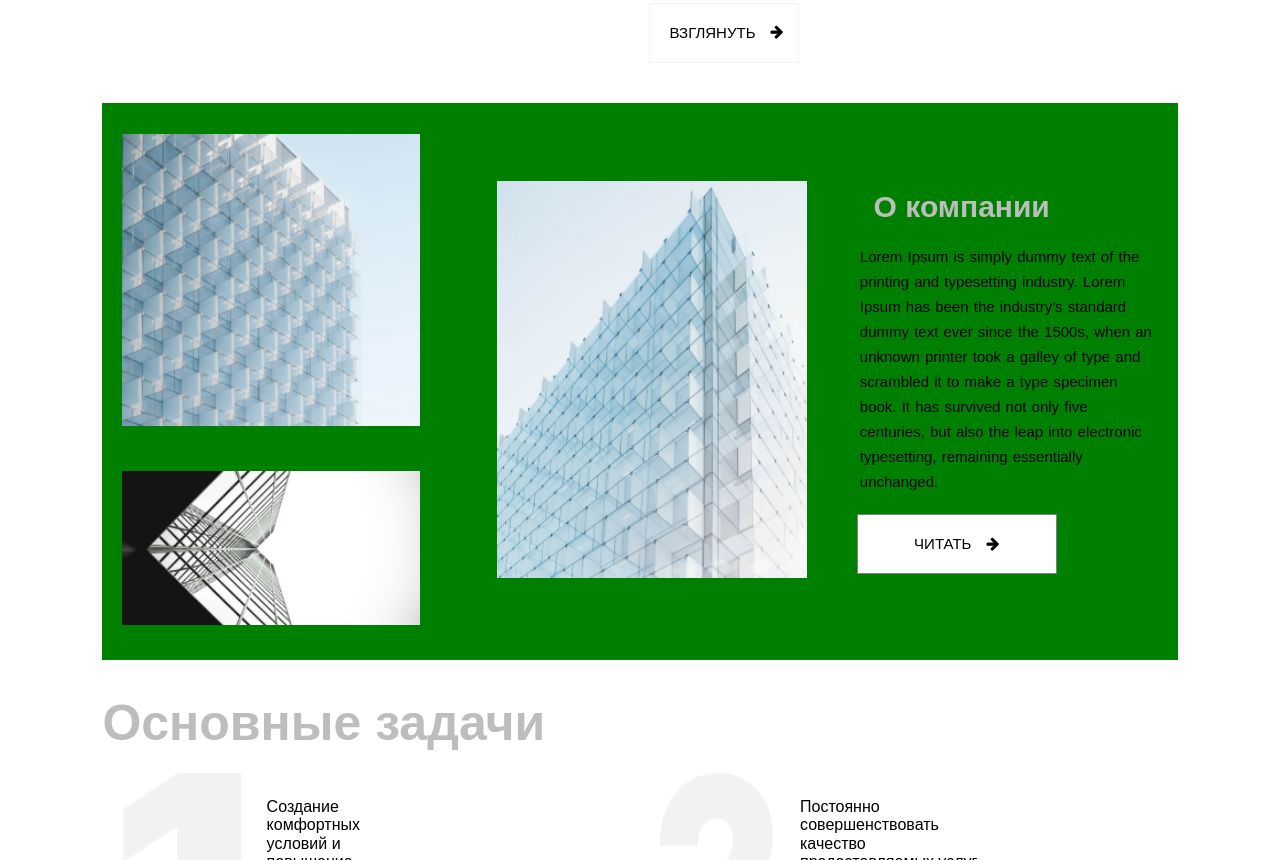
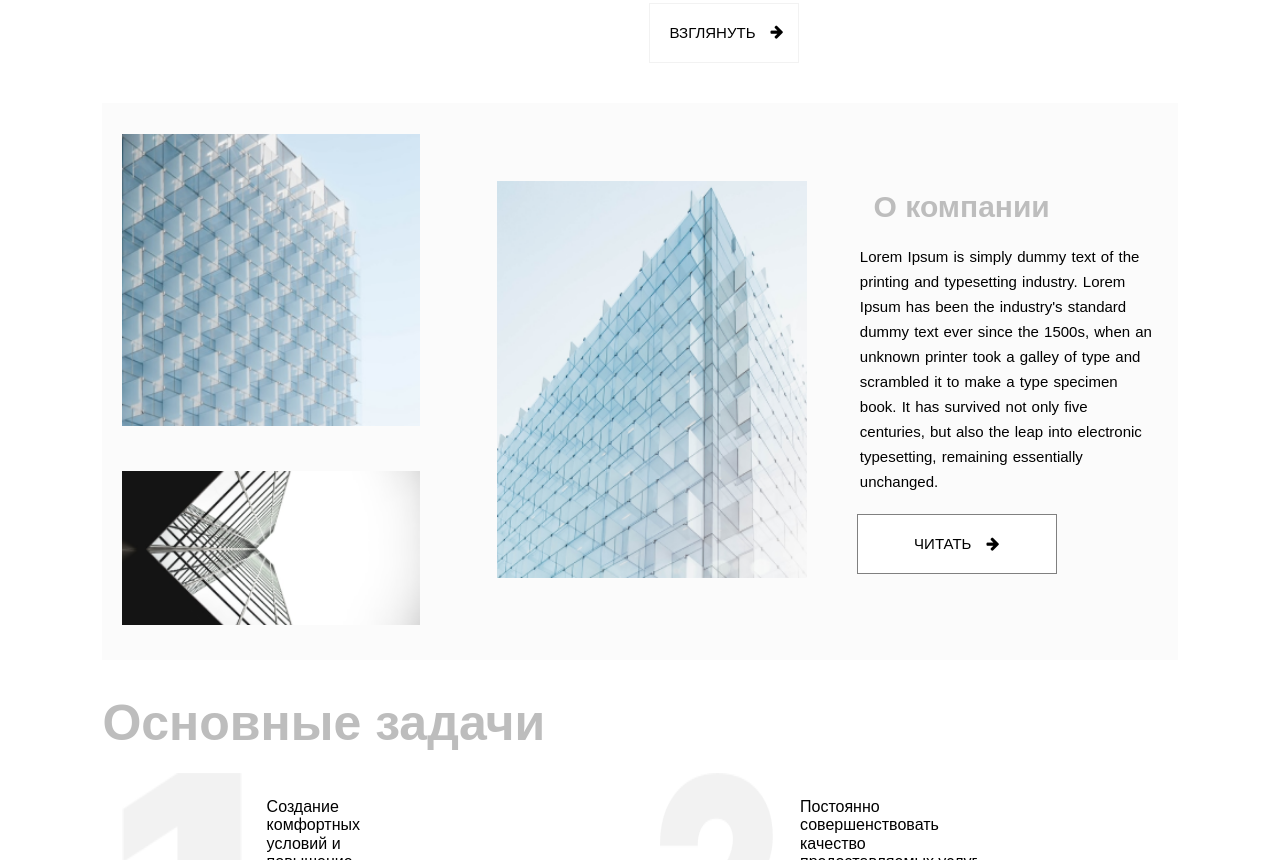
Before and after one commit to shwetakalunge/Architects_Website_New, a plain HTML site: page index.html in a window 1280 px wide. Shown: the part 645-1505 px from the top of the page. Drawn offline with Linux system fonts and the light colour scheme; a web font is replaced by a local one.

Commit message:
first commit

```diff
--- a/css/style.css
+++ b/css/style.css
@@ -123,7 +123,7 @@ h3 {
 .Second_row {
     height: auto;
     margin-top: 30px;
-    background: green;
+ background: #FBFBFB;
 
 }
 
```
